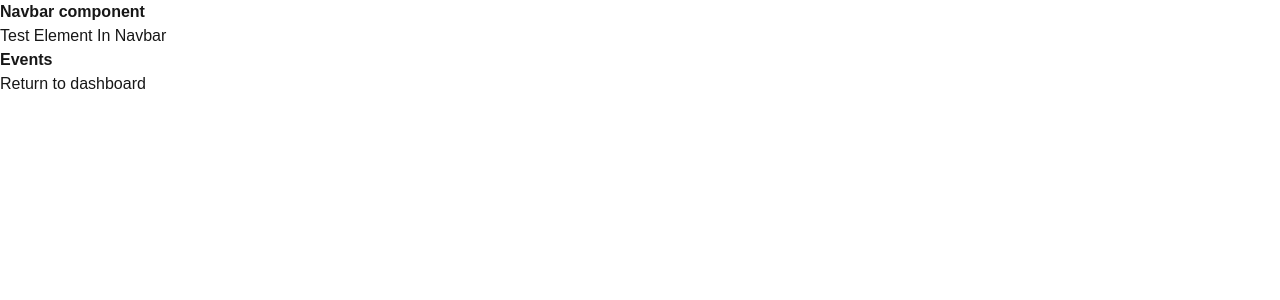
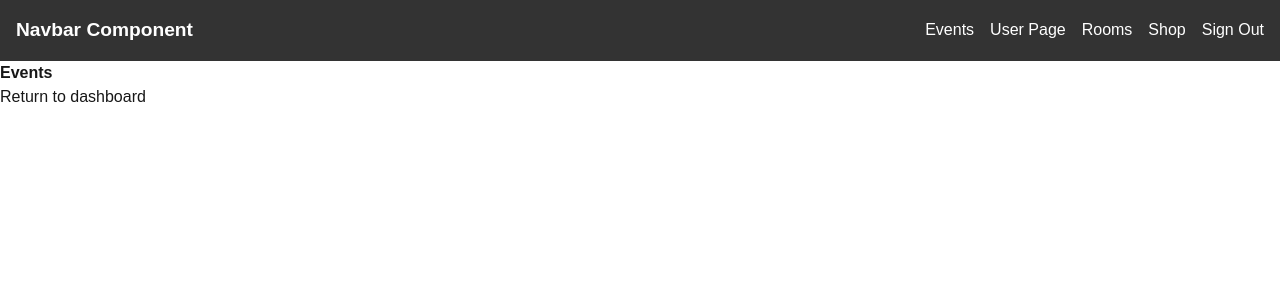
Before and after one commit to a2jensen/CSE-110-TritonMates, a Next.js app: page /events in a window 1280 px wide. Shown: the top 300 px of the page. Built offline with nearby package versions, Linux system fonts and the light colour scheme.

Commit message:
Navbar Style

```diff
--- a/components/navbar.jsx
+++ b/components/navbar.jsx
@@ -1,15 +1,52 @@
+"use client";
+
+import Link from 'next/link';
 
 export default function Navbar() {
     return (
-        <>
-            <div><b>Navbar component</b></div>
-            <div>
-                <nav className="navbar">
+        <header className="navbar">
+            <div className="container">
+                <div className="logo">
+                    <Link href="/">
+                        <b>Navbar Component</b>
+                    </Link>
+                </div>
+                <nav className="nav-links">
                     <ul>
-                        <li><a href="">Test Element In Navbar</a></li>
+                        <li><Link href="/events">Events</Link></li>
+                        <li><Link href="/user">User Page</Link></li>
+                        <li><Link href="/rooms">Rooms</Link></li>
+                        <li><Link href="/shop">Shop</Link></li>
+                        <li><Link href="/signout">Sign Out</Link></li>
                     </ul>
                 </nav>
             </div>
-        </>
-    )
+            <style jsx>{`
+                .navbar {
+                    background: #333;
+                    color: #fff;
+                    padding: 1rem;
+                }
+                .container {
+                    display: flex;
+                    justify-content: space-between;
+                    align-items: center;
+                }
+                .logo {
+                    color: #fff;
+                    text-decoration: none;
+                    font-size: 1.2rem;
+                }
+                .nav-links ul {
+                    display: flex;
+                    list-style: none;
+                    gap: 1rem;
+                }
+                .nav-links ul li a {
+                    color: #fff;
+                    text-decoration: none;
+                }
+            `}</style>
+        </header>
+    );
 }
```
